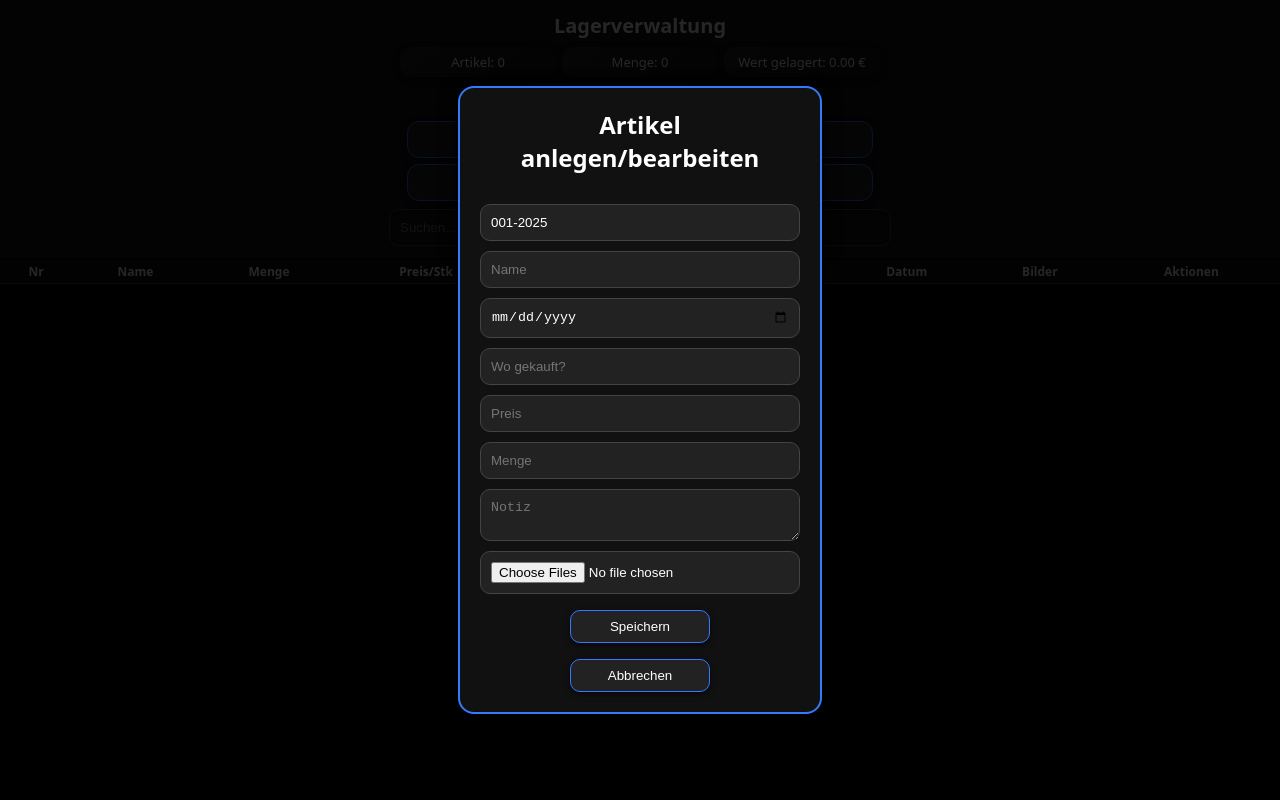
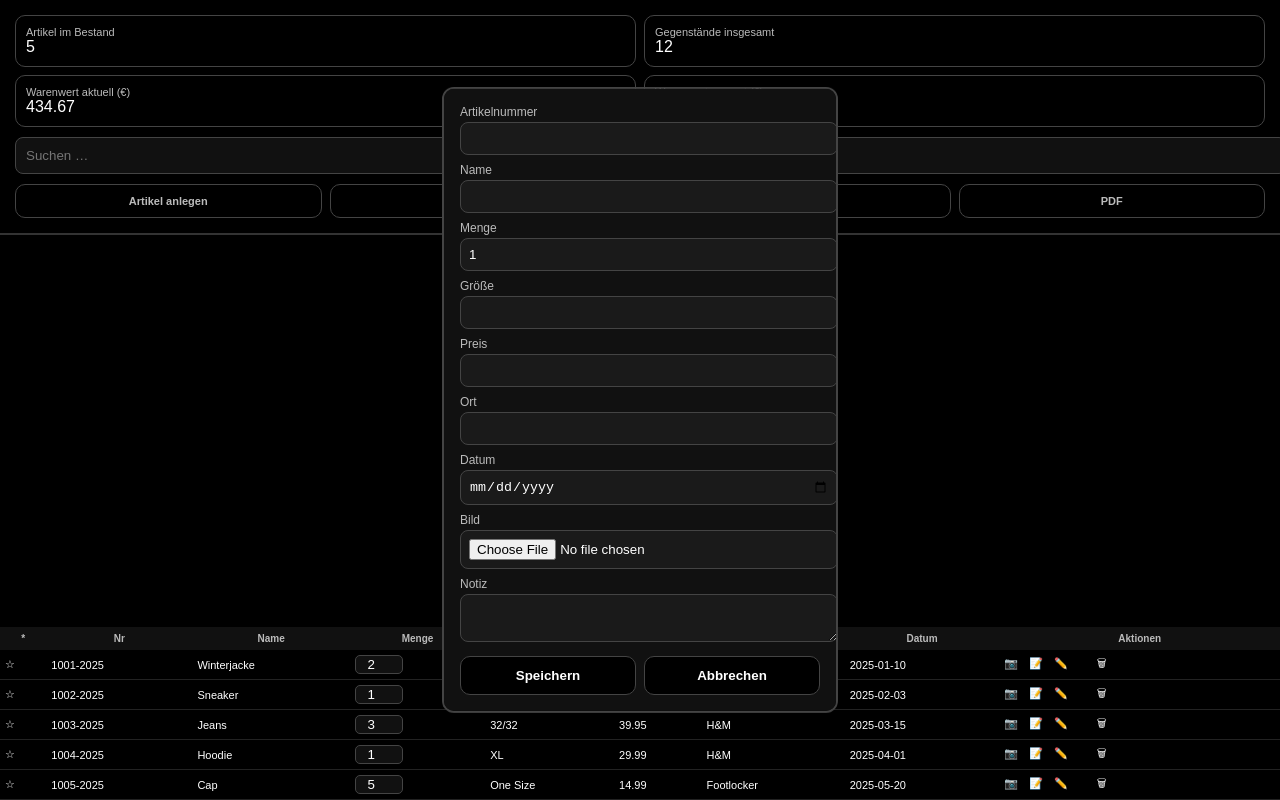
Before and after one commit to cvf7kjyrpz-create/FinalApp, a plain HTML site: page index.html in a window 1280 px wide. Both pictures are taken after a click on the button "Artikel anlegen". Drawn offline with nearby package versions, Linux system fonts and the light colour scheme.

Commit message:
Update index.html

```diff
--- a/index.html
+++ b/index.html
@@ -2,315 +2,192 @@
 <html lang="de">
 <head>
 <meta charset="UTF-8">
-<meta name="viewport" content="width=device-width,initial-scale=1.0,user-scalable=no">
-<title>Lagerverwaltung</title>
-<script src="https://cdnjs.cloudflare.com/ajax/libs/jspdf/2.5.1/jspdf.umd.min.js"></script>
+<meta name="viewport" content="width=device-width, user-scalable=no">
+<title>Lager App</title>
+
 <style>
-body{margin:0;font-family:system-ui;background:#000;color:#fff;overflow:hidden;}
-header{position:fixed;top:0;left:0;width:100%;background:#111;z-index:100;padding:12px 0;display:flex;flex-direction:column;align-items:center;gap:8px;}
-header h2{margin:0;font-size:20px;text-align:center;}
-.header-container{max-width:480px;width:100%;display:flex;flex-direction:column;align-items:center;gap:8px;padding:0 8px;}
-.counters{display:flex;flex-wrap:wrap;justify-content:center;gap:6px;width:100%;}
-.counters div{background:linear-gradient(145deg,#222,#111);padding:6px 10px;border-radius:12px;text-align:center;flex:1 1 100px;max-width:45%;font-size:13px;box-shadow:0 2px 6px rgba(0,0,0,0.7);}
-.top-buttons{display:flex;justify-content:center;flex-wrap:wrap;gap:6px;width:100%;}
-.top-buttons button{background:#222;border:1px solid #337aff;border-radius:12px;padding:10px;color:white;font-size:13px;cursor:pointer;flex:1 1 40%;max-width:48%;box-sizing:border-box;box-shadow:0 2px 6px rgba(0,0,0,0.6);}
-#search{width:100%;max-width:480px;padding:10px;border-radius:10px;border:1px solid #444;background:#111;color:white;margin-bottom:0;box-shadow: inset 0 1px 3px rgba(0,0,0,0.5);}
-.table-container{position:absolute;top:260px;bottom:0;width:100%;overflow:auto;}
-table{width:100%;border-collapse:collapse;color:white;min-width:900px;}
-th,td{border-bottom:1px solid #444;padding:3px 6px;text-align:center;white-space:nowrap;font-size:12px;}
-th{background:#111;position:sticky;top:0;z-index:10;}
-.icon-btn{background:none;border:none;color:white;font-size:14px;cursor:pointer;margin:0 4px;padding:0;}
-.icon-btn:hover{color:#337aff;}
-#popup-bg,#img-popup-bg,#del-popup-bg{display:none;position:fixed;top:0;left:0;width:100%;height:100%;background:rgba(0,0,0,0.85);justify-content:center;align-items:center;z-index:200;}
-.popup,#img-popup,#del-popup,#del-popup{width:320px;max-width:90%;background:#111;padding:20px;border-radius:16px;border:2px solid #337aff;box-shadow:0 6px 20px rgba(0,0,0,0.8);color:white;text-align:center;display:flex;flex-direction:column;align-items:center;gap:10px;transition: transform 0.2s;}
-.popup input,.popup textarea{width:100%;max-width:100%;padding:10px;background:#222;border:1px solid #444;color:white;border-radius:10px;box-sizing:border-box;}
-.popup h2{margin-top:0;}
-.popup button,#img-popup button,#del-popup button{width:100%;max-width:140px;padding:8px;margin-top:6px;border-radius:10px;border:1px solid #337aff;background:#222;color:white;cursor:pointer;box-shadow:0 2px 6px rgba(0,0,0,0.6);}
-.popup button:hover,#img-popup button:hover,#del-popup button:hover{background:#333;transform:translateY(-2px);}
-tr.marked{background: rgba(51,122,255,0.2);}
-#img-popup img{max-width:100%;max-height:400px;margin-bottom:10px;}
+body{margin:0;background:#000;color:white;font-family:Arial,sans-serif;overflow:hidden;}
+#topbar{position:fixed;top:0;left:0;right:0;padding:15px;background:#000;z-index:5000;border-bottom:2px solid #333;}
+#counterWrapper{display:grid;grid-template-columns:repeat(2,1fr);gap:8px;}
+.counter-box{padding:10px;border:1px solid #444;border-radius:10px;background:#000;}
+.counter-title{font-size:11px;color:#bbb;}
+.counter-value{font-size:18px;font-weight:bold;}
+#searchRow{margin-top:10px;}
+#search{width:100%;padding:10px;border-radius:8px;background:#111;border:1px solid #444;color:white;}
+#buttonRow{margin-top:10px;display:flex;gap:8px;}
+#buttonRow button{flex:1;padding:10px;font-size:11px;color:#bbb;border-radius:10px;background:#000;border:1px solid #444;font-weight:bold;}
+#tableContainer{position:fixed;left:0;right:0;bottom:0;overflow-y:auto;overflow-x:auto;background:#000;z-index:100;-webkit-overflow-scrolling:touch;}
+table{width:100%;border-collapse:collapse;}
+th{background:#111;position:sticky;top:0;z-index:200;padding:6px;color:#bbb;font-size:10px;white-space:nowrap;}
+td{padding:5px;font-size:11px;border-bottom:1px solid #222;white-space:nowrap;}
+.marked{background:#222;}
+.iconCell span{cursor:pointer;margin-right:8px;}
+.iconCell span.delete{margin-left:18px;}
+input.miniQty{width:42px;background:#111;color:white;border:1px solid #444;border-radius:5px;text-align:center;}
+
+#popup,#viewPopup{
+position:fixed;top:50%;left:50%;transform:translate(-50%,-50%);
+background:#111;padding:16px;border:2px solid #444;border-radius:12px;
+width:90%;max-width:360px;max-height:90vh;overflow-y:auto;display:none;z-index:9999;
+}
+.popup-row{margin-bottom:8px;}
+.popup-row label{font-size:12px;color:#bbb;display:block;margin-bottom:3px;}
+.popup-row input,.popup-row textarea{width:100%;padding:8px;border-radius:8px;border:1px solid #444;background:#1a1a1a;color:white;}
+#popupButtons{display:flex;gap:8px;margin-top:10px;}
+#popupButtons button{flex:1;padding:11px;border-radius:10px;background:#000;border:1px solid #444;color:white;font-weight:bold;}
+img.preview{max-width:100%;border-radius:8px;margin-top:10px;}
 </style>
 </head>
+
 <body>
 
-<header>
-  <div class="header-container">
-    <h2>Lagerverwaltung</h2>
-    <div class="counters">
-      <div>Artikel: <span id="countArtikel">0</span></div>
-      <div>Menge: <span id="gesamtMenge">0</span></div>
-      <div>Wert gelagert: <span id="wertGelagert">0 €</span></div>
-      <div>Gesamtwert: <span id="wertInsgesamt">0 €</span></div>
-    </div>
-    <div class="top-buttons">
-      <button onclick="openPopup()">Artikel anlegen</button>
-      <button onclick="exportBackup()">Backup Export</button>
-      <button onclick="importBackup()">Backup Import</button>
-      <button onclick="generatePDF()">Inventur PDF</button>
-    </div>
-    <input id="search" placeholder="Suchen..." oninput="searchTable()">
+<div id="topbar">
+  <div id="counterWrapper">
+    <div class="counter-box"><div class="counter-title">Artikel im Bestand</div><div id="countArtikel">0</div></div>
+    <div class="counter-box"><div class="counter-title">Gegenstände insgesamt</div><div id="countMenge">0</div></div>
+    <div class="counter-box"><div class="counter-title">Warenwert aktuell (€)</div><div id="countWert">0</div></div>
+    <div class="counter-box"><div class="counter-title">Warenwert gesamt (€)</div><div id="countWertTotal">0</div></div>
   </div>
-</header>
 
-<div class="table-container">
-<table id="tbl">
+  <div id="searchRow">
+    <input id="search" placeholder="Suchen …">
+  </div>
+
+  <div id="buttonRow">
+    <button id="btnAdd">Artikel anlegen</button>
+    <button id="btnExport">Sichern</button>
+    <button id="btnImport">Laden</button>
+    <button id="btnPDF">PDF</button>
+  </div>
+</div>
+
+<div id="tableContainer">
+<table>
 <thead>
 <tr>
-<th>Nr</th><th>Name</th><th>Menge</th><th>Preis/Stk</th><th>Wert</th><th>Wo gekauft</th><th>Datum</th><th>Bilder</th><th>Aktionen</th>
+  <th>*</th><th>Nr</th><th>Name</th><th>Menge</th>
+  <th>Größe</th><th>Preis</th><th>Ort</th><th>Datum</th><th>Aktionen</th>
 </tr>
 </thead>
-<tbody></tbody>
+<tbody id="tableBody"></tbody>
 </table>
 </div>
 
-<!-- Artikel Popup -->
-<div id="popup-bg">
-<div class="popup">
-<h2>Artikel anlegen/bearbeiten</h2>
-<input id="p-nr" placeholder="Artikelnummer">
-<input id="p-name" placeholder="Name">
-<input id="p-date" type="date">
-<input id="p-where" placeholder="Wo gekauft?">
-<input id="p-price" type="number" placeholder="Preis">
-<input id="p-qty" type="number" placeholder="Menge">
-<textarea id="p-note" placeholder="Notiz"></textarea>
-<input id="p-img" type="file" multiple>
-<button onclick="saveItem()">Speichern</button>
-<button onclick="closePopup()">Abbrechen</button>
-</div>
+<div id="popup">
+  <div class="popup-row"><label>Artikelnummer</label><input id="p_artnr"></div>
+  <div class="popup-row"><label>Name</label><input id="p_name"></div>
+  <div class="popup-row"><label>Menge</label><input type="number" id="p_menge" value="1"></div>
+  <div class="popup-row"><label>Größe</label><input id="p_groesse"></div>
+  <div class="popup-row"><label>Preis</label><input type="number" id="p_preis"></div>
+  <div class="popup-row"><label>Ort</label><input id="p_ort"></div>
+  <div class="popup-row"><label>Datum</label><input type="date" id="p_datum"></div>
+  <div class="popup-row"><label>Bild</label><input type="file" id="p_bild"></div>
+  <div class="popup-row"><label>Notiz</label><textarea id="p_notiz"></textarea></div>
+
+  <div id="popupButtons">
+    <button id="btnSave">Speichern</button>
+    <button id="btnCancel">Abbrechen</button>
+  </div>
 </div>
 
-<!-- Bild Popup -->
-<div id="img-popup-bg">
-<div id="img-popup">
-<img id="current-img" src="">
-<button onclick="closeImgPopup()">Schließen</button>
-</div>
-</div>
-
-<!-- Delete Popup -->
-<div id="del-popup-bg">
-<div id="del-popup">
-<p>Willst du den Artikel wirklich löschen?</p>
-<button id="del-yes">Ja</button>
-<button onclick="closeDelPopup()">Abbrechen</button>
-</div>
-</div>
+<div id="viewPopup"></div>
 
 <script>
-// IndexedDB Setup
-let db;
-let request=indexedDB.open("LAGER_DB_FULL",1);
-request.onupgradeneeded=function(e){ e.target.result.createObjectStore("artikel",{keyPath:"nr"}); };
-request.onsuccess=function(e){ db=e.target.result; loadTable(); };
-
-// Popups
-function openPopup(nr=null){
-  document.getElementById("popup-bg").style.display="flex";
-  if(nr){
-    let tx=db.transaction("artikel","readonly");
-    let store=tx.objectStore("artikel");
-    store.get(nr).onsuccess=function(e){
-      let a=e.target.result;
-      if(a){
-        document.getElementById("p-nr").value=a.nr;
-        document.getElementById("p-name").value=a.name;
-        document.getElementById("p-date").value=a.date;
-        document.getElementById("p-where").value=a.where;
-        document.getElementById("p-price").value=a.price;
-        document.getElementById("p-qty").value=a.qty;
-        document.getElementById("p-note").value=a.note;
-        document.getElementById("p-img").value="";
-      }
-    };
-  } else {
-    let tx=db.transaction("artikel","readonly");
-    let store=tx.objectStore("artikel");
-    store.getAll().onsuccess=function(e){
-      let items=e.target.result;
-      let maxNr = 0;
-      items.forEach(i=>{
-        let n=parseInt(i.nr.split("-")[0]);
-        if(n>maxNr) maxNr=n;
-      });
-      document.getElementById("p-nr").value = String(maxNr+1).padStart(3,"0")+"-2025";
-      document.getElementById("p-name").value = "";
-      document.getElementById("p-date").value = "";
-      document.getElementById("p-where").value = "";
-      document.getElementById("p-price").value = "";
-      document.getElementById("p-qty").value = "";
-      document.getElementById("p-note").value = "";
-      document.getElementById("p-img").value = "";
-    };
-  }
-}
-function closePopup(){document.getElementById("popup-bg").style.display="none";}
-
-// Save Item
-function saveItem(){
-  let nr=document.getElementById("p-nr").value.trim();
-  if(!nr){ alert("Artikelnummer darf nicht leer sein"); return; }
-  let name=document.getElementById("p-name").value.trim();
-  let date=document.getElementById("p-date").value;
-  let where=document.getElementById("p-where").value.trim();
-  let price=parseFloat(document.getElementById("p-price").value)||0;
-  let qty=parseInt(document.getElementById("p-qty").value)||0;
-  let note=document.getElementById("p-note").value;
-  let files=document.getElementById("p-img").files;
-  let images=[];
-
-  function saveToDB(){
-    let tx=db.transaction("artikel","readwrite");
-    let store=tx.objectStore("artikel");
-    store.put({nr,name,date,where,price,qty,note,images});
-    tx.oncomplete=function(){ closePopup(); loadTable(); };
-  }
-
-  if(files.length===0){ saveToDB(); return; }
-  let loaded=0;
-  for(let i=0;i<files.length;i++){
-    let reader=new FileReader();
-    reader.onload=function(e){
-      let img=new Image();
-      img.onload=function(){
-        let canvas=document.createElement("canvas");
-        let scale=800/img.width;
-        canvas.width=800; canvas.height=img.height*scale;
-        let ctx=canvas.getContext("2d");
-        ctx.drawImage(img,0,0,canvas.width,canvas.height);
-        images.push(canvas.toDataURL("image/jpeg",0.7));
-        loaded++;
-        if(loaded===files.length) saveToDB();
-      };
-      img.src=e.target.result;
-    };
-    reader.readAsDataURL(files[i]);
-  }
+let artikel = JSON.parse(localStorage.getItem("lagerData") || "[]");
+if(artikel.length === 0){
+artikel = [
+{artnr:"1001-2025",name:"Winterjacke",menge:2,groesse:"L",preis:59.99,ort:"Zara",datum:"2025-01-10",bild:"",notiz:"",markiert:false},
+{artnr:"1002-2025",name:"Sneaker",menge:1,groesse:"43",preis:89.90,ort:"Snipes",datum:"2025-02-03",bild:"",notiz:"",markiert:false},
+{artnr:"1003-2025",name:"Jeans",menge:3,groesse:"32/32",preis:39.95,ort:"H&M",datum:"2025-03-15",bild:"",notiz:"",markiert:false},
+{artnr:"1004-2025",name:"Hoodie",menge:1,groesse:"XL",preis:29.99,ort:"H&M",datum:"2025-04-01",bild:"",notiz:"",markiert:false},
+{artnr:"1005-2025",name:"Cap",menge:5,groesse:"One Size",preis:14.99,ort:"Footlocker",datum:"2025-05-20",bild:"",notiz:"",markiert:false}
+];
+localStorage.setItem("lagerData", JSON.stringify(artikel));
 }
 
-// Load Table
-function loadTable(){
-  let body=document.querySelector("#tbl tbody");
-  body.innerHTML="";
-  let tx=db.transaction("artikel","readonly");
-  let store=tx.objectStore("artikel");
-  store.getAll().onsuccess=function(e){
-    let items=e.target.result||[];
-    document.getElementById("countArtikel").innerText=items.length;
-    let totalQty=0, wert=0;
-    items.forEach(a=>{ totalQty+=a.qty; wert+=a.qty*a.price; });
-    document.getElementById("gesamtMenge").innerText=totalQty;
-    document.getElementById("wertGelagert").innerText=wert.toFixed(2)+" €";
-    document.getElementById("wertInsgesamt").innerText=wert.toFixed(2)+" €";
-
-    items.forEach(a=>{
-      let dateParts=a.date.split("-");
-      let dateFormatted=(dateParts[2]||"")+"-"+(dateParts[1]||"")+"-"+(dateParts[0]||"");
-      let tr=document.createElement("tr");
-      tr.innerHTML=`<td>${a.nr}</td><td>${a.name}</td>
-      <td><input type="number" value="${a.qty}" style="width:50px" onchange="updateQty('${a.nr}',this.value)"></td>
-      <td>${a.price}</td>
-      <td>${(a.qty*a.price).toFixed(2)}</td>
-      <td>${a.where}</td>
-      <td>${dateFormatted}</td>
-      <td><button class="icon-btn" onclick='alert("Bilder ansehen: ${a.images.length} Bilder")'>🖼</button></td>
-      <td>
-        <button class="icon-btn" onclick="alert('Notiz: ${a.note}')">📝</button>
-        <button class="icon-btn" onclick="toggleMark(this)">✔</button>
-        <button class="icon-btn" onclick="openPopup('${a.nr}')">✎</button>
-        <button class="icon-btn" onclick="confirmDel('${a.nr}')">🗑</button>
-      </td>`;
-      body.appendChild(tr);
-    });
-  };
+function renderTable(){
+tableBody.innerHTML="";
+artikel.forEach((a,i)=>{
+const tr=document.createElement("tr");
+if(a.markiert)tr.classList.add("marked");
+tr.innerHTML = `
+<td onclick="toggleMark(${i})">${a.markiert?"⭐":"☆"}</td>
+<td>${a.artnr}</td>
+<td>${a.name}</td>
+<td><input class="miniQty" type="number" value="${a.menge}" onchange="updateQty(${i},this.value)"></td>
+<td>${a.groesse}</td>
+<td>${a.preis.toFixed(2)}</td>
+<td>${a.ort}</td>
+<td>${a.datum}</td>
+<td class="iconCell">
+<span onclick="viewImg(${i})">📷</span>
+<span onclick="viewNote(${i})">📝</span>
+<span onclick="edit(${i})">✏️</span>
+<span class="delete" onclick="del(${i})">🗑</span>
+</td>`;
+tableBody.appendChild(tr);
+});
+updateCounters();
 }
 
-// Menge ändern
-function updateQty(nr,val){
-  let tx=db.transaction("artikel","readwrite");
-  let store=tx.objectStore("artikel");
-  store.get(nr).onsuccess=function(e){
-    let a=e.target.result;
-    a.qty=parseInt(val)||0;
-    store.put(a);
-    tx.oncomplete=loadTable;
-  };
+function updateQty(i,val){
+artikel[i].menge=parseInt(val)||0;
+localStorage.setItem("lagerData",JSON.stringify(artikel));
+updateCounters();
 }
 
-// Markieren
-function toggleMark(btn){let tr=btn.closest("tr");tr.classList.toggle("marked");}
-
-// Löschen
-let delNr="";
-function confirmDel(nr){delNr=nr;document.getElementById("del-popup-bg").style.display="flex";}
-document.getElementById("del-yes").onclick=function(){delItem(delNr);closeDelPopup();}
-function closeDelPopup(){document.getElementById("del-popup-bg").style.display="none";}
-function delItem(id){let tx=db.transaction("artikel","readwrite");let store=tx.objectStore("artikel");store.delete(id);tx.oncomplete=loadTable;}
-
-// Backup Download
-function exportBackup(){
-  if(!db) return;
-  let tx=db.transaction("artikel","readonly");
-  let store=tx.objectStore("artikel");
-  store.getAll().onsuccess=function(e){
-    let items=e.target.result||[];
-    let blob=new Blob([JSON.stringify(items)],{type:"application/json"});
-    let a=document.createElement("a");
-    a.href=URL.createObjectURL(blob);
-    a.download="backup.json";
-    document.body.appendChild(a);
-    a.click();
-    document.body.removeChild(a);
-  };
+function updateCounters(){
+countArtikel.textContent=artikel.length;
+let m=0,w=0;
+artikel.forEach(a=>{m+=a.menge;w+=a.menge*a.preis});
+countMenge.textContent=m;
+countWert.textContent=w.toFixed(2);
+countWertTotal.textContent=w.toFixed(2);
 }
 
-// Import Backup
-function importBackup(){
-  let inp=document.createElement("input");inp.type="file";inp.accept="application/json";
-  inp.onchange=function(){let file=inp.files[0];let reader=new FileReader();
-    reader.onload=function(e){let items=JSON.parse(e.target.result);
-      let tx=db.transaction("artikel","readwrite");let store=tx.objectStore("artikel");
-      items.forEach(i=>store.put(i));
-      tx.oncomplete=()=>{loadTable();};};
-    reader.readAsText(file);};
-  inp.click();
+btnAdd.onclick=()=>{popup.style.display="block";};
+btnCancel.onclick=()=>{popup.style.display="none";};
+
+btnSave.onclick=()=>{
+const obj={
+artnr:p_artnr.value,
+name:p_name.value,
+menge:+p_menge.value,
+groesse:p_groesse.value,
+preis:+p_preis.value,
+ort:p_ort.value,
+datum:p_datum.value,
+notiz:p_notiz.value,
+bild:"",
+markiert:false
+};
+if(p_bild.files[0]){
+const r=new FileReader();
+r.onload=e=>{obj.bild=e.target.result;push(obj);}
+r.readAsDataURL(p_bild.files[0]);
+}else push(obj);
+};
+
+function push(obj){
+artikel.push(obj);
+localStorage.setItem("lagerData",JSON.stringify(artikel));
+popup.style.display="none";
+renderTable();
 }
 
-// PDF Inventur
-async function generatePDF(){
-  if(!db)return;
-  const { jsPDF } = window.jspdf;
-  const doc=new jsPDF();
-  let y=10; doc.setFontSize(12);
-  doc.text("Inventur",10,y); y+=8;
-  doc.text("Nr | Name | Menge | Preis | Wert | Wo gekauft | Datum",10,y); y+=6;
-  let tx=db.transaction("artikel","readonly");
-  let store=tx.objectStore("artikel");
-  const items=await new Promise(resolve=>store.getAll().onsuccess=e=>resolve(e.target.result));
-  items.forEach(a=>{
-    let dateParts=a.date.split("-");
-    let dateFormatted=(dateParts[2]||"")+"/"+(dateParts[1]||"")+"/"+(dateParts[0]||"");
-    let line=`${a.nr} | ${a.name} | ${a.qty} | ${a.price} | ${(a.qty*a.price).toFixed(2)} | ${a.where} | ${dateFormatted}`;
-    y+=6; if(y>280){doc.addPage(); y=10;}
-    doc.text(line,10,y);
-  });
-  let blob=doc.output("blob");
-  let link=document.createElement("a");
-  link.href=URL.createObjectURL(blob);
-  link.download="inventur.pdf";
-  document.body.appendChild(link);
-  link.click();
-  document.body.removeChild(link);
-}
+btnPDF.onclick=()=>{
+let w=window.open("","_blank");
+let html=`<table border="1" cellpadding="4"><tr>
+<th>Nr</th><th>Name</th><th>Menge</th><th>Notiz</th></tr>`;
+artikel.forEach(a=>{
+html+=`<tr><td>${a.artnr}</td><td>${a.name}</td><td>${a.menge}</td><td></td></tr>`;
+});
+html+=`</table>`;
+w.document.write(html);
+w.print();
+};
 
-// Suche
-function searchTable(){
-  let val=document.getElementById("search").value.toLowerCase();
-  document.querySelectorAll("#tbl tbody tr").forEach(tr=>{tr.style.display=tr.innerText.toLowerCase().includes(val)?"":"none";});
-}
-
-// Popups Bilder
-function closeImgPopup(){document.getElementById("img-popup-bg").style.display="none";}
+renderTable();
 </script>
 </body>
 </html>
```
